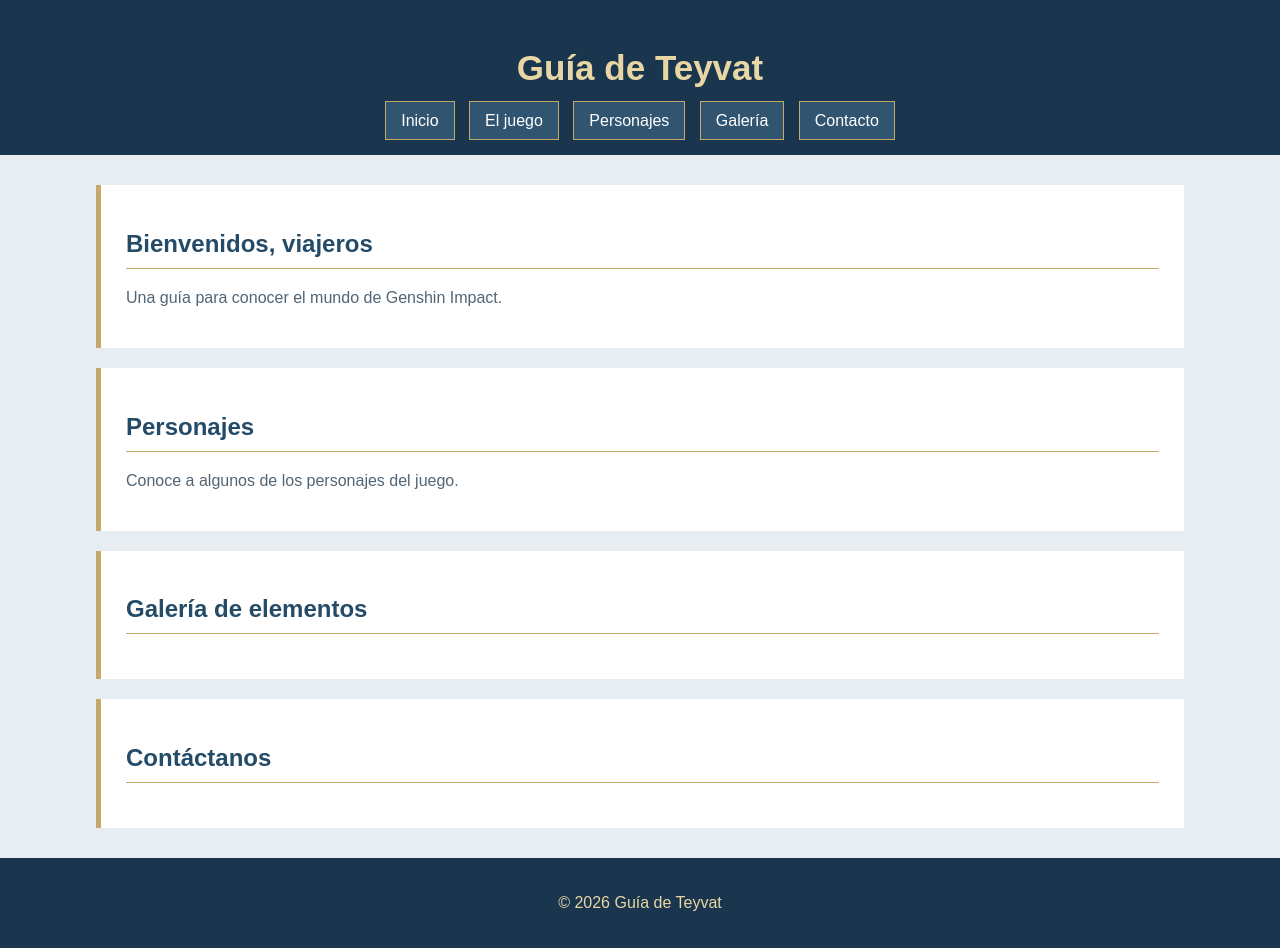
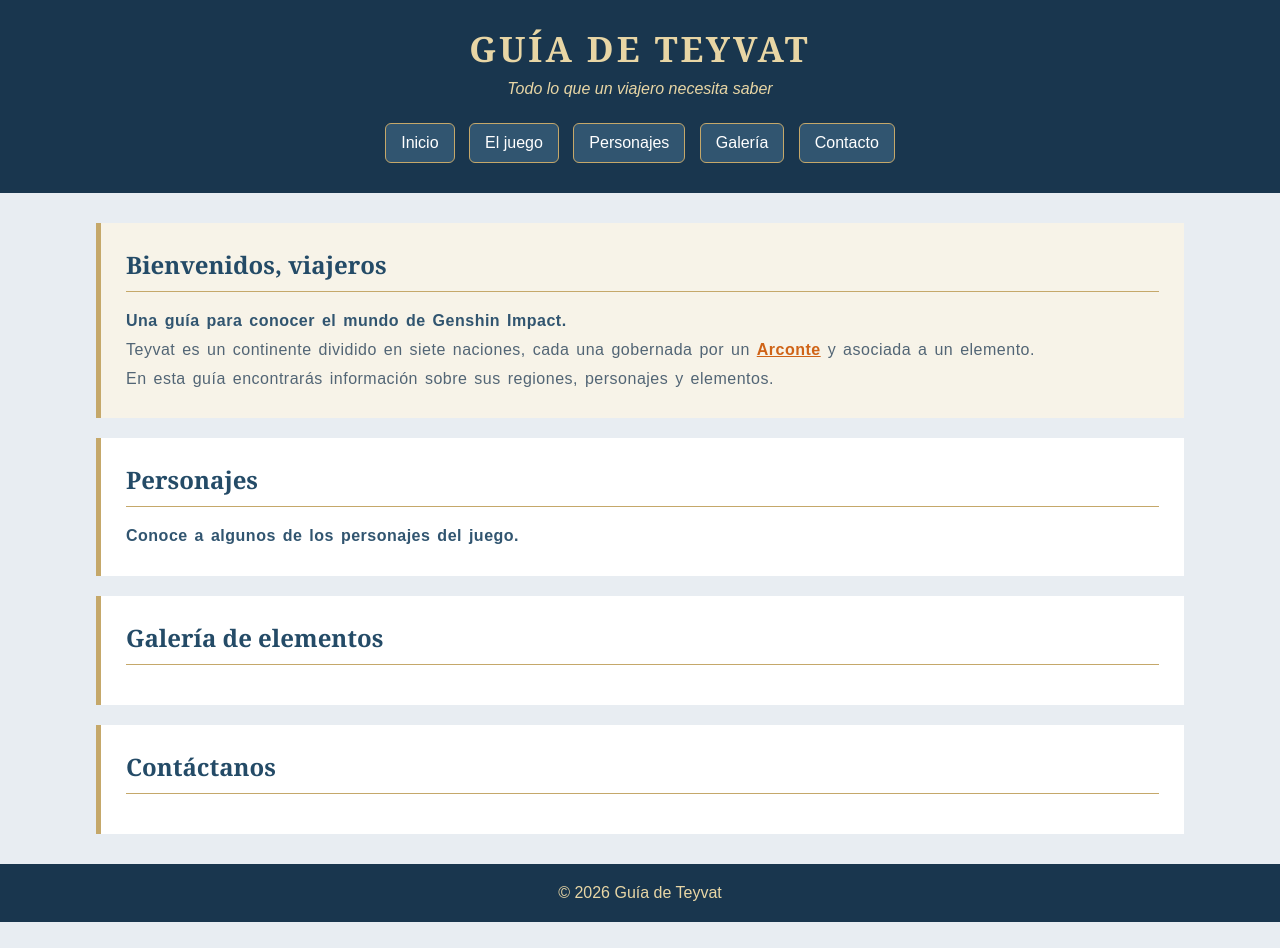
Before and after one commit to AlexisBas/practica-css-alexis-bastidas, a plain HTML site: page index.html in a window 1280 px wide. After the commit the page ends 922 px from the top, so only its background shows below. Drawn offline with Linux system fonts and the light colour scheme; files that its build step writes are made by us from their sources.

Commit message:
Implementación de encabezado y navegación

```diff
--- a/estilos/style.css
+++ b/estilos/style.css
@@ -1,13 +1,22 @@
+* {
+    margin: 0;
+    padding: 0;
+    box-sizing: border-box;
+}
 
-/* Estilos generales */
+/* Selector de etiqueta */
 body {
     background-color: #e8edf2;
     font-family: Arial, sans-serif;
-    margin: 0;
     color: #263c50;
 }
 
-/* Encabezado */
+/* Selector agrupado */
+h1, h2, h3 {
+    font-family: Georgia, serif;
+}
+
+/* ===== Encabezado ===== */
 header {
     background-color: #19364e;
     color: #e8d6a5;
@@ -17,23 +26,48 @@ header {
 
 header h1 {
     font-size: 35px;
+    font-weight: bold;
+    text-transform: uppercase;
+    letter-spacing: 3px;
 }
 
-/* Menu */
+/* Selector de clase */
+.lema {
+    font-style: italic;
+    color: rgb(232, 214, 165);
+    margin-top: 8px;
+}
+
+/* ===== Menú ===== */
 nav {
     margin-top: 20px;
 }
 
-nav a {
+/* Selector hijo directo */
+nav > a {
+    display: inline-block;
     color: white;
     text-decoration: none;
     background-color: #315570;
     padding: 10px 15px;
     margin: 5px;
     border: 1px solid #c5a86a;
+    border-radius: 6px;
 }
 
-/* Contenido */
+/* Pseudoclase :hover */
+nav > a:hover {
+    background-color: #c5a86a;
+    color: #19364e;
+}
+
+/* Pseudoclase :active */
+nav > a:active {
+    background-color: hsl(40, 45%, 40%);
+    color: white;
+}
+
+/* ===== Contenido ===== */
 main {
     width: 85%;
     margin: 30px auto;
@@ -51,14 +85,40 @@ section h2 {
     color: #244b67;
     border-bottom: 1px solid #c5a86a;
     padding-bottom: 10px;
+    margin-bottom: 15px;
 }
 
+/* Selector descendiente */
 section p {
     color: #526575;
     font-size: 16px;
+    line-height: 1.8;
+    word-spacing: 2px;
 }
 
-/* Pie de pagina */
+/* Selector de ID */
+#nosotros {
+    background-color: #f7f3e8;
+}
+
+/* Selector hermano adyacente: primer párrafo después del título */
+h2 + p {
+    font-weight: bold;
+    color: #315570;
+}
+
+/* Selector hermanos generales: todos los párrafos después del título */
+h2 ~ p {
+    letter-spacing: 0.5px;
+}
+
+.destacado {
+    color: hsl(25, 80%, 45%);
+    font-weight: bold;
+    text-decoration: underline;
+}
+
+/* ===== Pie de página ===== */
 footer {
     background-color: #19364e;
     color: #e8d6a5;
--- a/index.html
+++ b/index.html
@@ -1,14 +1,15 @@
 <!DOCTYPE html>
-<html lang="en">
+<html lang="es">
 <head>
     <meta charset="UTF-8">
     <meta name="viewport" content="width=device-width, initial-scale=1.0">
-    <link rel="stylesheet" href="css/style.css">
-    <title>Document</title>
+    <title>Guía de Teyvat</title>
+    <link rel="stylesheet" href="estilos/style.css">
 </head>
 <body>
-    <header id="inicio">
+    <header id="inicio" class="encabezado">
         <h1>Guía de Teyvat</h1>
+        <p class="lema">Todo lo que un viajero necesita saber</p>
 
         <nav>
             <a href="#inicio">Inicio</a>
@@ -23,6 +24,8 @@
         <section id="nosotros">
             <h2>Bienvenidos, viajeros</h2>
             <p>Una guía para conocer el mundo de Genshin Impact.</p>
+            <p>Teyvat es un continente dividido en siete naciones, cada una gobernada por un <span class="destacado">Arconte</span> y asociada a un elemento.</p>
+            <p>En esta guía encontrarás información sobre sus regiones, personajes y elementos.</p>
         </section>
 
         <section id="servicios">
@@ -42,6 +45,5 @@
     <footer>
         <p>© 2026 Guía de Teyvat</p>
     </footer>
-
 </body>
 </html>
```
Lines whose indentation alone changed are shown as unchanged.
